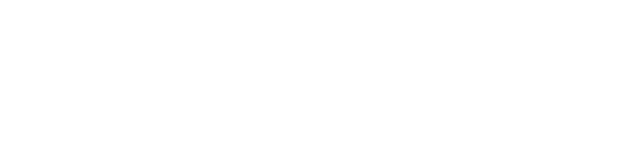
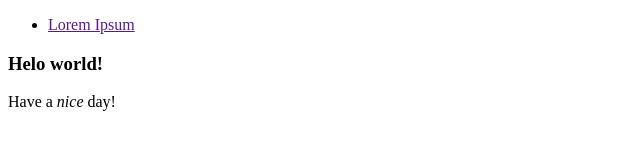
Before and after one commit to pepijndevos/utterson, a plain HTML site: page examples/testsite/index.html in a window 1280 px wide. Shown: the whole page, without its empty margins (0-640 px from the left). Drawn offline with Linux system fonts and the light colour scheme.

Commit message:
idempotent templates have arived

```diff
--- a/examples/testsite/index.html
+++ b/examples/testsite/index.html
@@ -3,14 +3,14 @@
 <html lang="en" xml:lang="en">
 <head>
 	<meta content="text/html; charset=utf-8" http-equiv="Content-Type" />
-	<title>template</title>
+	<title>Lorem Ipsum Dolor</title>
 </head>
 
 <body>
-	<div id="menu"></div>
-	<div id="content"></div>
-</body>
-
-
-
-</html>
+	<ul id="menu">
+		<li id="index"><a href="">Lorem Ipsum</a></li>
+	</ul>
+	<div id="content"><h3>Helo <strong>world</strong>!</h3>
+<p>Have a <em>nice</em> day!</p>
+</div>
+</body></html>
```
Also changed, not shown: 4 other files.
